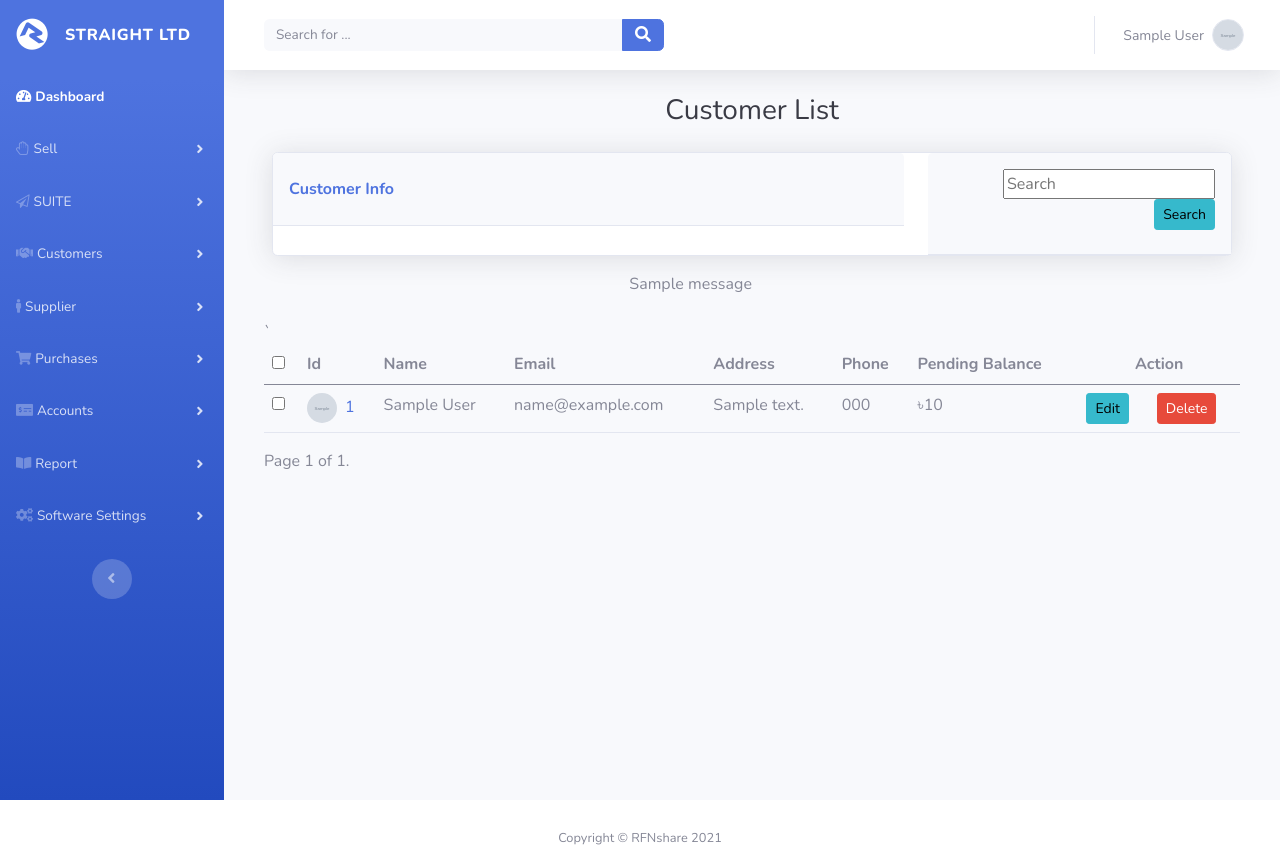
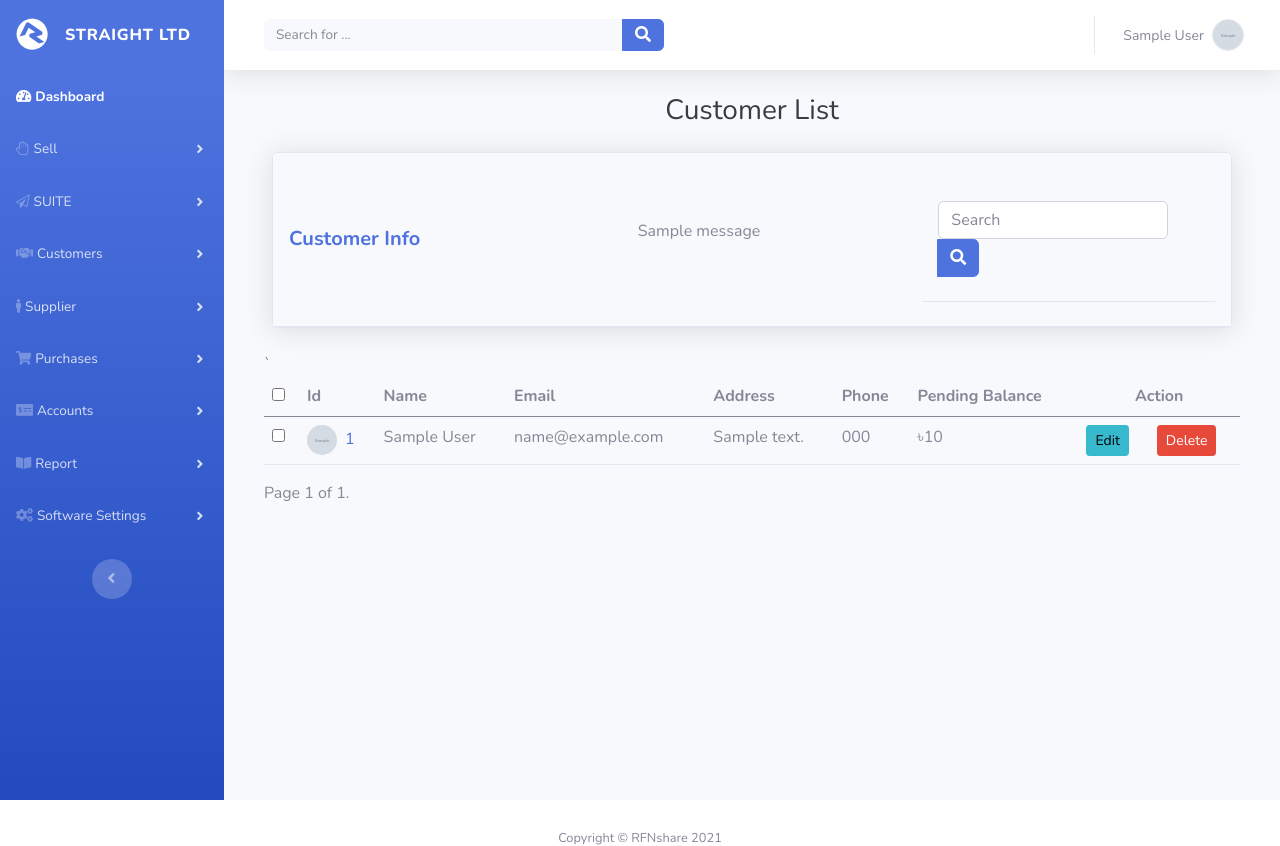
Before and after one commit to rfnshare/StraightIntLtd, a Django app: page /customer/customer_list/ in a window 1280 px wide. Shown: the top 846 px of the page. Run offline with Django 3.2, Linux system fonts and the light colour scheme; a user stored in the database is signed in; tables that the repository leaves empty hold one stand-in row (values such as "Sample post"); grey boxes marked "Sample" are stand-in pictures; one stand-in notice (Sample message) is shown; some libraries are stand-ins or nearby versions.

Commit message:
Customer Delete Update, Search Design Update, is_deleted added

```diff
--- a/customer/forms.py
+++ b/customer/forms.py
@@ -7,6 +7,7 @@ class CustomerCreateForm(forms.ModelForm):
     class Meta:
         model = Customer
         fields = "__all__"
+        exclude = ('is_deleted',)
         widgets = {
             'name': forms.TextInput(attrs={'class': 'form-control', 'placeholder': 'Abdullah Al Faroque'}),
             'email': forms.EmailInput(attrs={'class': 'form-control', 'placeholder': 'rfnshare@gmail.com'}),
--- a/customer/models.py
+++ b/customer/models.py
@@ -13,6 +13,7 @@ class Customer(models.Model):
     image = models.ImageField(default='avartar.jpg', upload_to='customer_pic')
     created_at = models.DateTimeField(auto_now_add=True)
     updated_at = models.DateTimeField(auto_now=True)
+    is_deleted = models.BooleanField(default=False)
 
     def __str__(self):
         return self.name
--- a/customer/views.py
+++ b/customer/views.py
@@ -2,7 +2,7 @@ from django.contrib import messages
 from django.contrib.auth.mixins import LoginRequiredMixin
 from django.contrib.messages.views import SuccessMessageMixin
 from django.http import HttpResponseRedirect
-from django.shortcuts import render
+from django.shortcuts import render, get_object_or_404, redirect
 from django.urls import reverse_lazy
 from django.views.generic import *
 from django_filters.views import FilterView
@@ -41,7 +41,7 @@ class CustomerCreateView(LoginRequiredMixin, CreateView):
 
 class CustomerListView(LoginRequiredMixin, FilterView):
     filterset_class = CustomerFilter
-    queryset = Customer.objects.all()
+    queryset = Customer.objects.filter(is_deleted=False)
     template_name = 'customer/customer_list.html'
     paginate_by = 10
 
@@ -83,6 +83,17 @@ class CustomerDeleteView(LoginRequiredMixin, SuccessMessageMixin, DeleteView):
         obj = self.get_object()
         messages.success(self.request, self.success_message % obj.__dict__, extra_tags='text-danger')
         return super(CustomerDeleteView, self).delete(request, *args, **kwargs)
+
+    def get(self, request, pk):
+        customer = get_object_or_404(Customer, pk=pk)
+        return render(request, self.template_name, {'object' : customer})
+
+    def post(self, request, pk):
+        customer = get_object_or_404(Customer, pk=pk)
+        customer.is_deleted = True
+        customer.save()
+        messages.success(request, self.success_message)
+        return redirect('customer:customer_list')
 
 
 class CustomerDetailsView(LoginRequiredMixin, DetailView):
--- a/templates/customer/customer_delete.html
+++ b/templates/customer/customer_delete.html
@@ -3,7 +3,7 @@
 {% load crispy_forms_tags %}
 {% block content %}
     <div style="text-align: center;">
-        <h1>Are you sure, You went to delete <span class="text-danger">{{ customer.name }}</span>? </h1>
+        <h1>Are you sure, You went to delete <span class="text-danger">{{ object.name }}</span>? </h1>
         <form method="post">
             {% csrf_token %}
             <input class="btn btn-danger" type="submit" name="Delete" value="Delete">
--- a/templates/customer/customer_list.html
+++ b/templates/customer/customer_list.html
@@ -4,27 +4,37 @@
     <div class="container-fluid">
         <h3 class="text-dark mb-4 text-center">Customer List</h3>
         <div class="card shadow">
-            <div class="row">
-                <div class="col-md-8">
-                    <div class="card-header py-4">
-                        <p class="text-primary m-0 fw-bold">Customer Info</p>
+            <div class="card-header py-4">
+                <div class="row align-items-center">
+                    <div class="col-md-4 ">
+                        <h5 class="text-primary m-0 fw-bold">Customer Info</h5>
                     </div>
-                </div>
-                <div class="col-md-4">
-                    <div class="card-header py-3">
-                        <div class="text-md-end dataTables_filter" id="dataTable_filter">
-                            <label class="form-label">
-                                <form action="" method="get">
-                                    {% render_field filter.form.name class="textinput" placeholder="Search" %}
-                                    <button type="submit" class="btn btn-sm btn-info"> Search</button>
-                                </form>
-                                {#                                <input type="text" id="myInput" class="form-control form-control-sm"#}
-                                {#                                       aria-controls="dataTable" placeholder="Search" onkeyup="searchFun()"/>#}
-                            </label>
+                    <div class="col-md-4">
+                        {% if messages %}
+                            <ul class="messages">
+                                {% for message in messages %}
+                                    <span class="{{ message.tags }}">{{ message }}</span>
+                                {% endfor %}
+                            </ul>
+                        {% endif %}
+                    </div>
+                    <div class="col-md-4">
+                        <div class="card-header py-4">
+                            <form action="" method="get">
+                                <div class="input-group">
+                                    <div class="form-outline">
+                                        {% render_field filter.form.name class="form-control textinput" placeholder="Search" %}
+                                    </div>
+                                    <button type="submit" class="btn btn-primary">
+                                        <i class="fas fa-search"></i>
+                                    </button>
+                                </div>
+                            </form>
 
                         </div>
                     </div>
                 </div>
+
             </div>
         </div>
     </div>
@@ -43,13 +53,7 @@
                 {#                        </div>#}
             </div>
             <div class="col-md-2 text-nowrap">
-                {% if messages %}
-                    <ul class="messages">
-                        {% for message in messages %}
-                            <span class="{{ message.tags }}">{{ message }}</span>
-                        {% endfor %}
-                    </ul>
-                {% endif %}
+
             </div>
             <div class="col-md-6">
 
```
